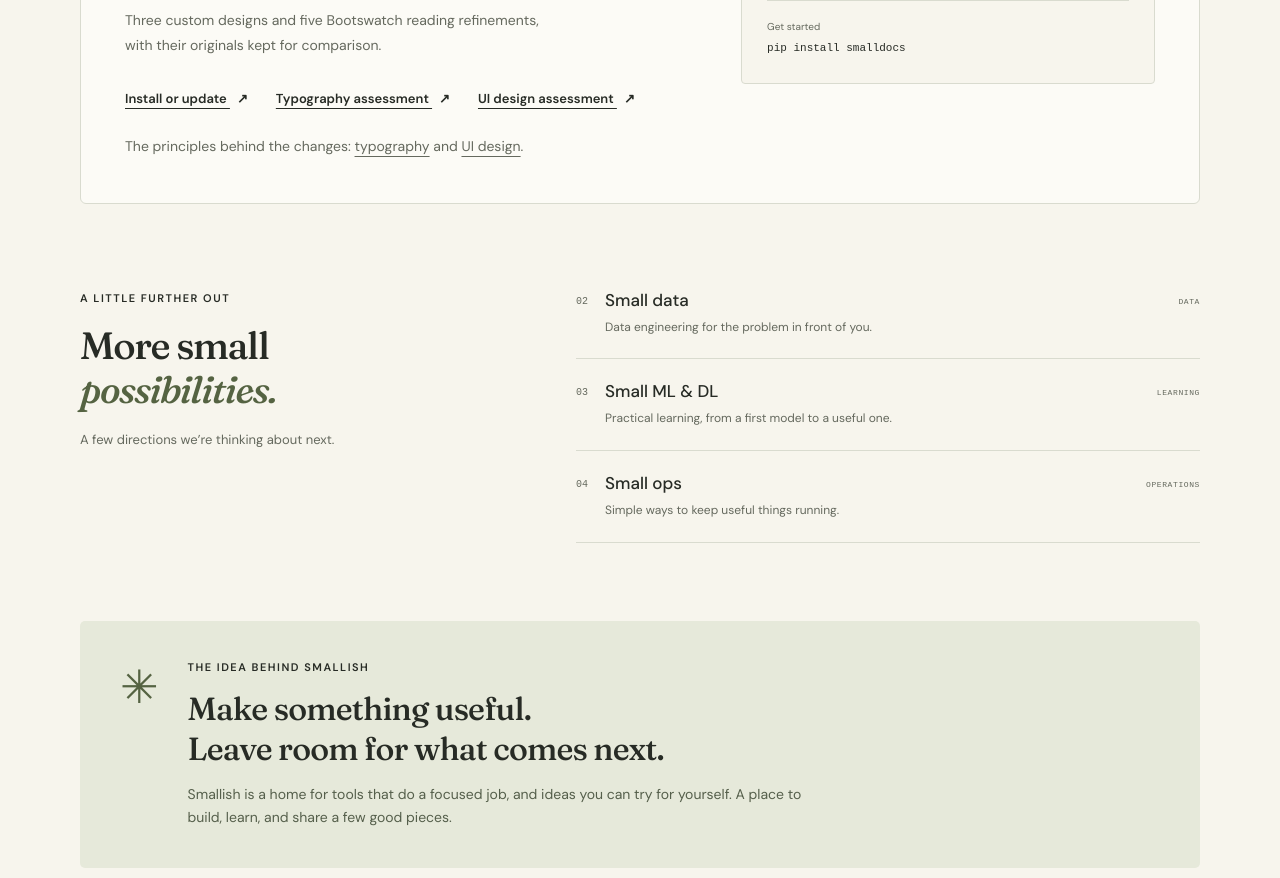
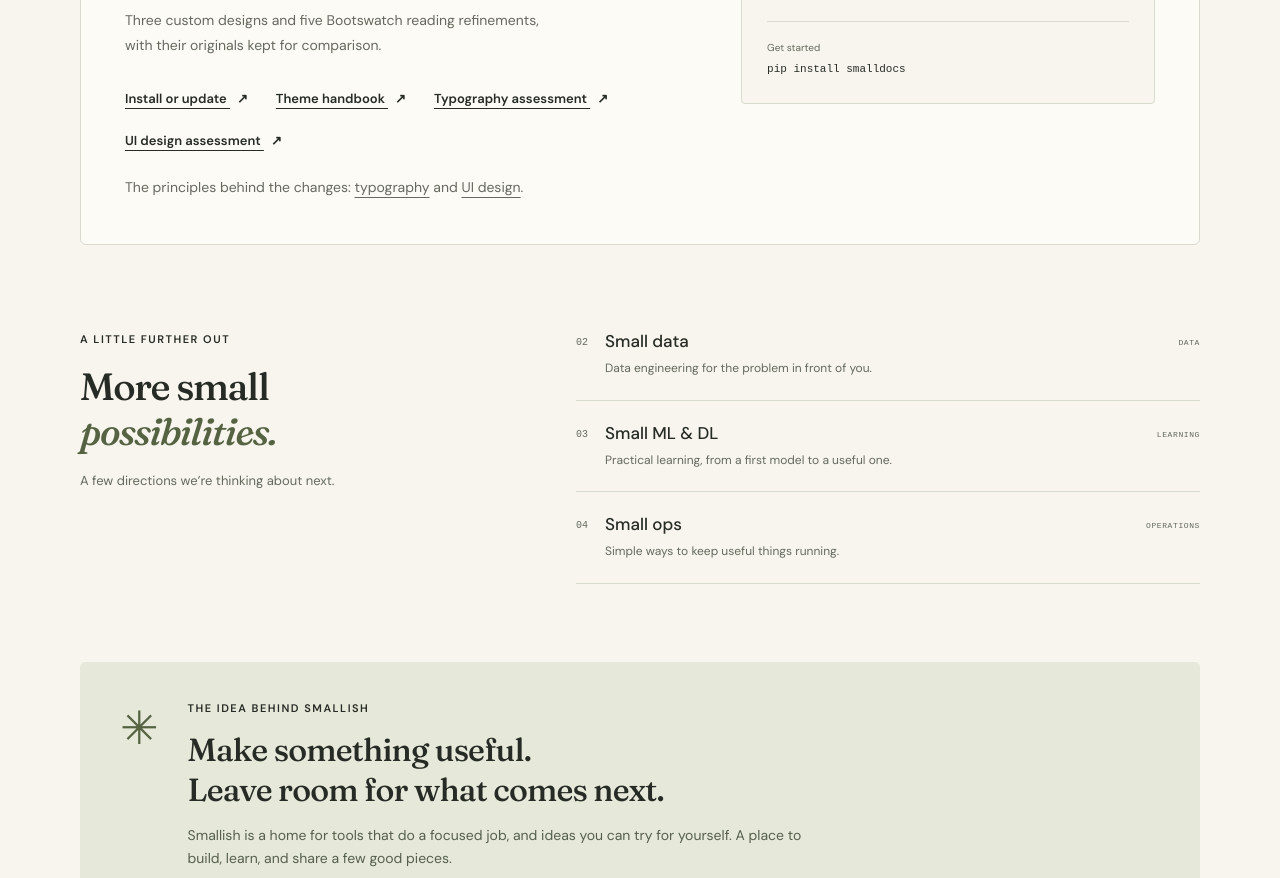
Before and after one commit to rahuldave/smallish.dev, a plain HTML site: page index.html in a window 1280 px wide. Shown: the part 1212-2090 px from the top of the page. Drawn offline with Linux system fonts and the light colour scheme.

Commit message:
Link the theme handbook beside theme assessments
Coded using Codex

```diff
--- a/index.html
+++ b/index.html
@@ -170,6 +170,11 @@
                 >
                 <a
                   class="text-link"
+                  href="https://rahuldave.com/elegant-themes/theme-guide.html"
+                  >Theme handbook <span aria-hidden="true">↗</span></a
+                >
+                <a
+                  class="text-link"
                   href="https://rahuldave.com/elegant-themes/typography-report.html"
                   >Typography assessment <span aria-hidden="true">↗</span></a
                 >
```
Also changed, not shown: 1 other file.
